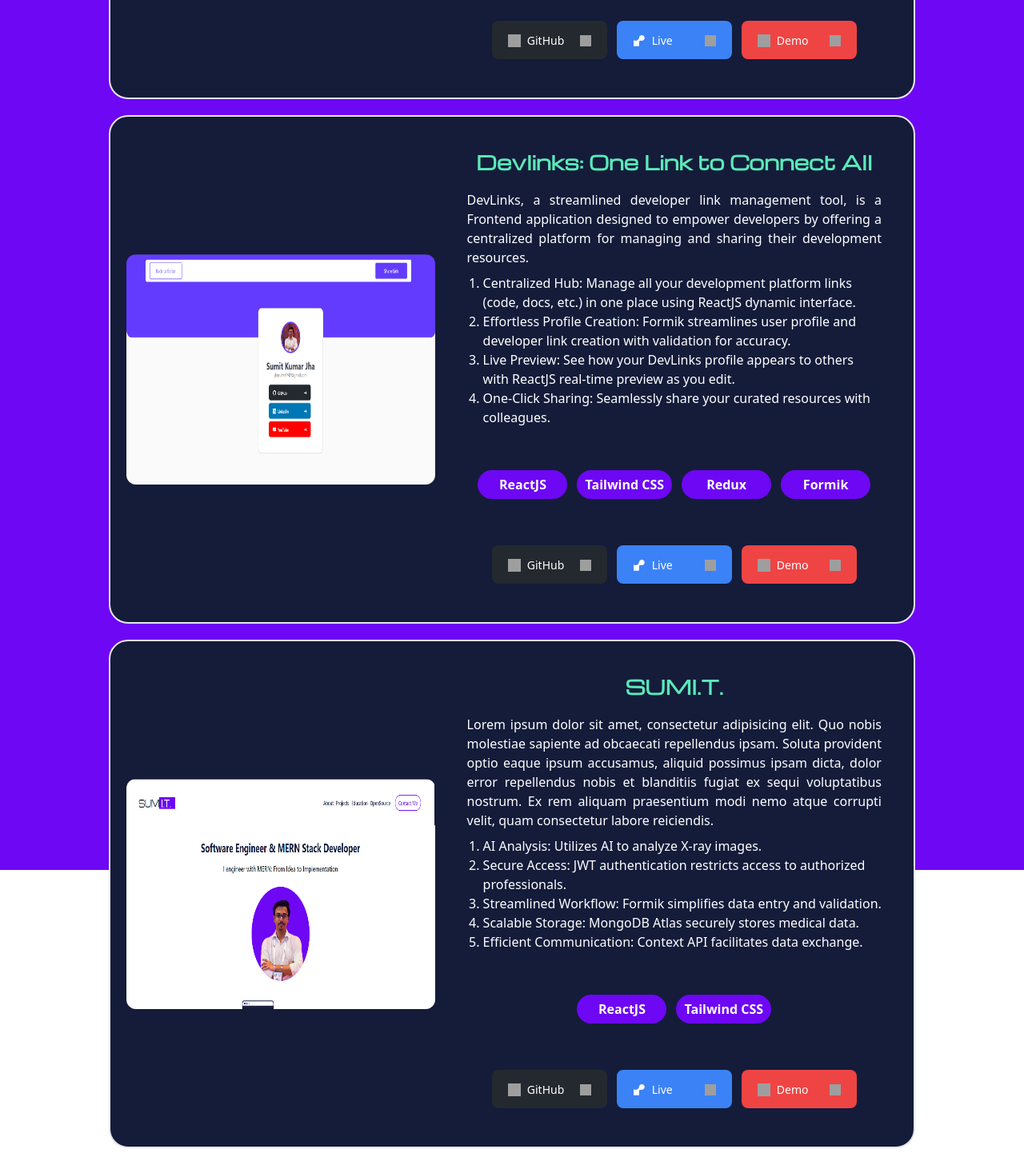
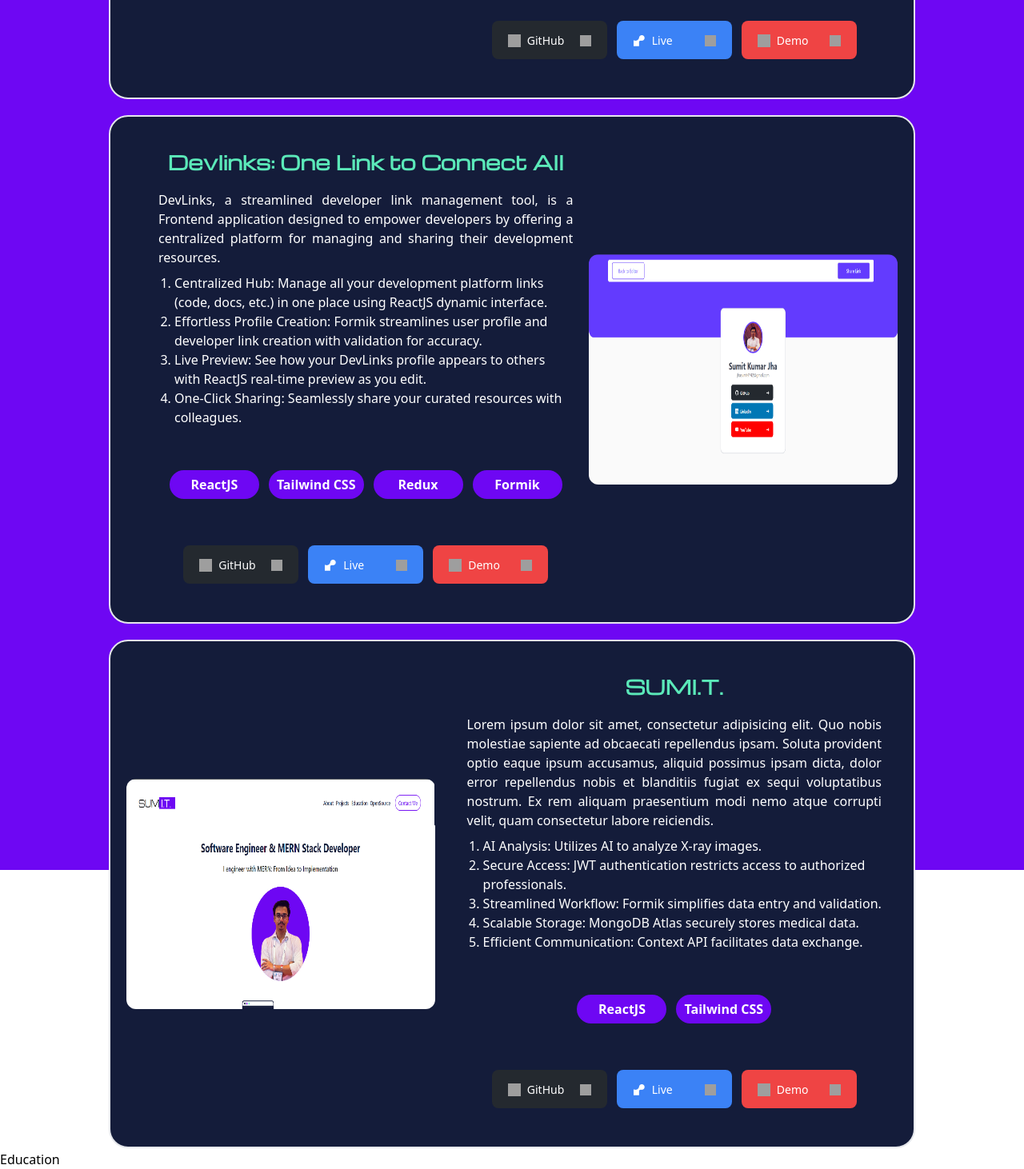
Before and after one commit to sumitkrjha/SUMI.T., a React (Vite) app: page / in a window 1280 px wide. Shown: the part 2720-4182 px from the top of the page at 80% size. Built offline with nearby package versions, Linux system fonts and the light colour scheme; grey boxes are pictures that could not be loaded.

Commit message:
Updated the flex direction

```diff
--- a/src/components/Education.jsx
+++ b/src/components/Education.jsx
@@ -2,8 +2,8 @@ import React from 'react'
 
 const Education = () => {
   return (
-    <div className='relative top-96 bg-blue-500'>
-
+    <div className='relative top-96'>
+        Education
     </div>
   )
 }
--- a/src/components/Project.jsx
+++ b/src/components/Project.jsx
@@ -72,7 +72,7 @@ const Project = () => {
       <h1 className='text-4xl text-deep-blue font-bold text-center mb-1'>My Personal Projects</h1>
       <hr className='h-1 w-36 bg-lime-green mb-10'/>
       {ProjectDetails.map((items, index)=>(
-        <div id="projectContainer" className={`h-auto w-[90%] p-5 mb-5 border-2 text-white bg-deep-blue rounded-3xl flex flex-col xl:flex-row items-center justify-center hover:scale-105 transition-all ${index==1 ? 'flex-row-reverse':'flex-row'}`}>
+        <div id="projectContainer" className={`h-auto w-[90%] p-5 mb-5 border-2 text-white bg-deep-blue rounded-3xl flex items-center justify-center hover:scale-105 transition-all ${index===1 ? 'xl:flex-row-reverse':'xl:flex-row'}`}>
           <div id="imageContainer" className='w-2/5 h-auto flex items-center'>
             <img src={items.image} alt="" className='rounded-xl h-72' />
           </div>
```
